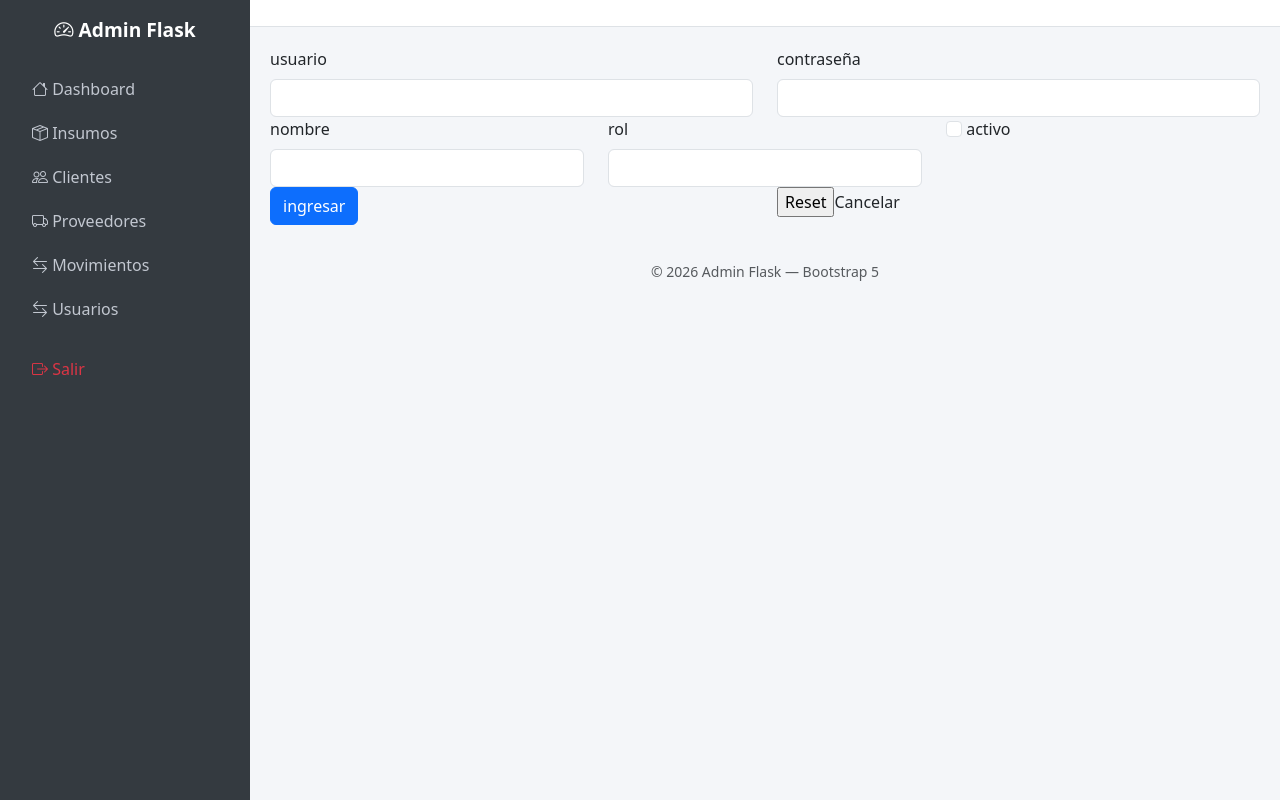
After one commit to dayhana-quintero/proyecto-en-proceso, a Flask app: page /auth/create in a window 1280 px wide. The commit adds this page. Run offline with Flask 3, Linux system fonts and the light colour scheme.

Commit message:
Add user creation form and route; update base template for navigation

```diff
--- a/app/auth/forms.py
+++ b/app/auth/forms.py
@@ -1,5 +1,5 @@
 from flask_wtf import FlaskForm
-from wtforms import StringField, PasswordField, SubmitField
+from wtforms import StringField, PasswordField, SubmitField, BooleanField
 from wtforms.validators import DataRequired
 
 
@@ -8,3 +8,6 @@ class LoginForm(FlaskForm):
     username = StringField("usuario", validators=[DataRequired()])
     password = PasswordField("contraseña", validators=[DataRequired()])
     submit = SubmitField("ingresar")
+    activo = BooleanField("activo")
+    rol =StringField("rol")
+    nombre = StringField("nombre", validators=[DataRequired()])
--- a/app/auth/routes.py
+++ b/app/auth/routes.py
@@ -2,6 +2,7 @@ from flask import render_template, redirect, url_for, flash, session
 from app.auth import auth_bp
 from app.auth.forms import LoginForm
 from app.auth.services import autenticar_usuario
+from werkzeug.security import generate_password_hash
 
 @auth_bp.route("/login", methods=["GET", "POST"])
 def login():
@@ -31,3 +32,33 @@ def logout():
     session.clear()
     flash("sesion finalizada", "info")
     return redirect(url_for("auth.login"))
+
+
+
+
+@auth_bp.route("/create", methods=["GET", "POST"])
+def create():
+    form = LoginForm()
+    if form.validate_on_submit():
+        # Verificar si el username ya existe
+        existing_user = Usuario.query.filter_by(username=form.username.data).first()
+        if existing_user:
+            flash("El nombre de usuario ya existe", "danger")
+            return redirect(url_for("create_usuario"))
+
+        # Crear nuevo usuario
+        nuevo_usuario = Usuario(
+            username=form.username.data,
+            password_hash=generate_password_hash(form.password.data),
+            nombre=form.nombre.data,
+            rol=form.rol.data,
+            activo=form.activo.data
+        )
+
+        db.session.add(nuevo_usuario)
+        db.session.commit()
+
+        flash("Usuario creado exitosamente", "success")
+        return redirect(url_for("lista_usuarios"))  # Ajusta a tu vista de listado
+
+    return render_template("form.html", form=form)
--- /dev/null
+++ b/app/templates/auth/form.html
@@ -0,0 +1,58 @@
+{% extends "base.html" %}
+{% block title %}Nuevo Insumo{% endblock %}
+
+{% block content %}
+
+<form method="POST">
+    {{form.hidden_tag()}}
+
+<div class="row">
+
+<div class="col-md-6">
+
+    {{form.username.label(class="form-label")}}
+    {{form.username(class="form-control")}}
+</div>
+
+<div class="col-md-6">
+    {{form.password.label(class="form-label")}}
+    {{form.password(class="form-control")}}
+
+</div>
+
+</div>
+
+<div class="row">
+    <div class="col-md-4">
+        {{form.nombre.label(class="form-label")}}
+        {{form.nombre(class="form-control")}}
+    </div>
+
+    <div class="col-md-4">
+        {{form.rol.label(class="form-label")}}
+        {{form.rol(class="form-control")}}
+    </div>
+
+    <div class="col-md-4">
+        {{form.activo(class="form-check-input")}}
+        {{form.activo.label(class="form-check-label")}}
+    </div>
+
+</div>
+
+<div class="row">
+    <div class="col-md-6">
+        {{form.submit(class="btn btn-primary")}}
+    </div>
+    <div class="col-md-6">
+        <input type = "reset">Cancelar
+    </div>
+</div>
+
+</form>
+
+
+
+
+
+{% endblock %}
--- a/app/templates/base.html
+++ b/app/templates/base.html
@@ -44,6 +44,8 @@
                 </a>
             </li>
 
+
+
             <li class="nav-item">
                 <a href="#" class="nav-link">
                     <i class="bi bi-truck"></i> Proveedores
@@ -54,6 +56,14 @@
                 <a href="{{ url_for('movimientos.index')}}"
                  class="nav-link">
                     <i class="bi bi-arrow-left-right"></i> Movimientos
+                </a>
+            </li>
+
+
+            <li class="nav-item">
+                <a href="{{ url_for('auth.create')}}"
+                 class="nav-link">
+                    <i class="bi bi-arrow-left-right"></i> Usuarios
                 </a>
             </li>
 
```
